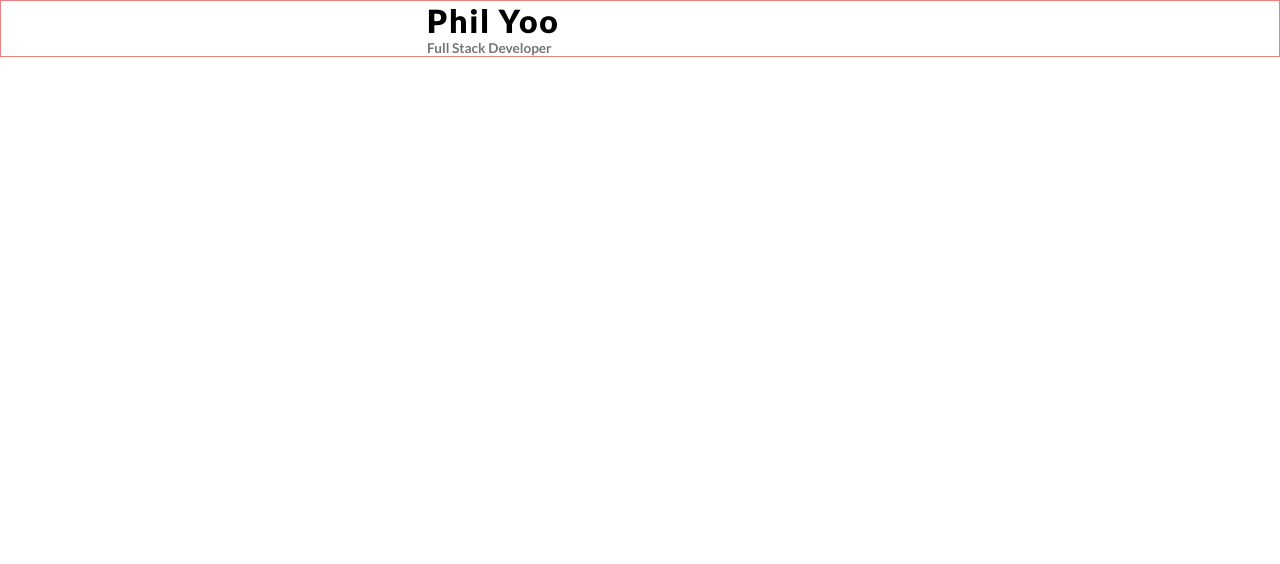
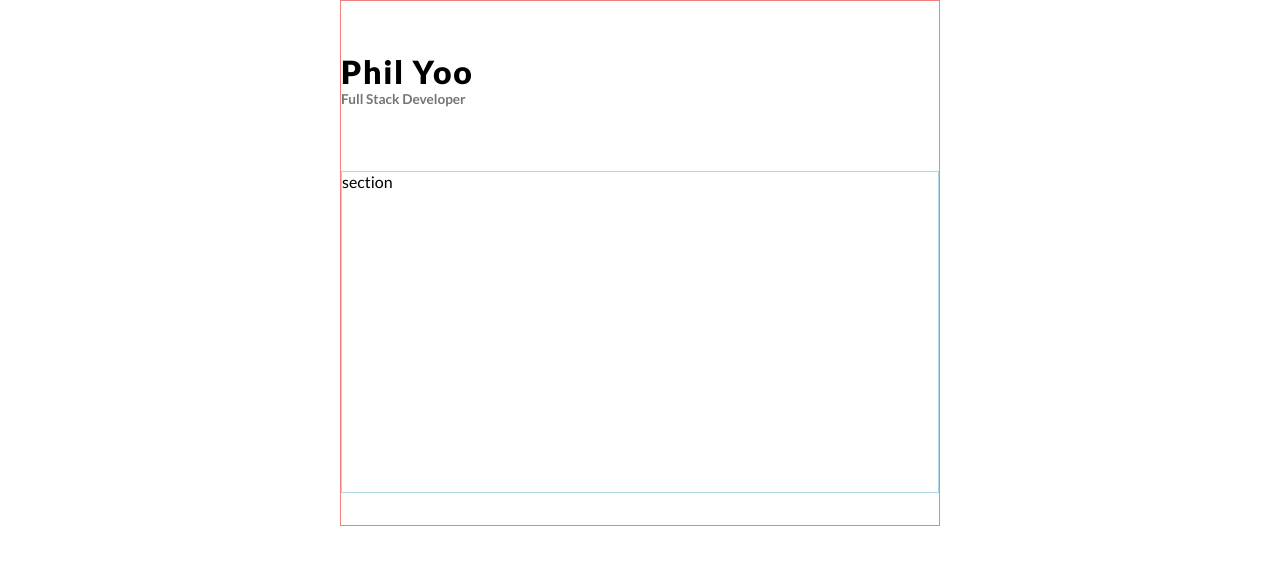
Before and after one commit to josemourinho333/josemourinho333.github.io, a React (Create React App) app: page / in a window 1280 px wide. Shown: the top 564 px of the page. Built offline with nearby package versions, Linux system fonts and the light colour scheme.

Commit message:
Add profile img

```diff
--- a/src/App.js
+++ b/src/App.js
@@ -1,10 +1,12 @@
 import "./scss/styles.js";
 import Intro from './components/Intro';
+import Featured from "./components/Featured/index.jsx";
 
 function App() {
   return (
     <div className="App">
       <Intro />
+      <Featured />
     </div>
   );
 }
--- /dev/null
+++ b/src/components/Featured/index.jsx
@@ -0,0 +1,11 @@
+import React from 'react';
+
+const Featured = () => {
+  return (
+    <section className="featured-container">
+      section
+    </section>
+  )
+}
+
+export default Featured;
--- /dev/null
+++ b/src/components/Intro/ProfileImg.jsx
@@ -0,0 +1,11 @@
+import React from 'react';
+
+const ProfileImg = () => {
+  return (
+    <div className='profile-img-container'>
+      <img src="" alt="" />
+    </div>
+  )
+}
+
+export default ProfileImg;
--- a/src/components/Intro/index.jsx
+++ b/src/components/Intro/index.jsx
@@ -1,8 +1,10 @@
 import React from 'react';
+import ProfileImg from './ProfileImg';
 
 const Intro = () => {
   return (
     <section className="intro-container">
+      <ProfileImg />
       <h3 className="name">Phil Yoo</h3>
       <p className="position">Full Stack Developer</p>
     </section>
--- a/src/index.css
+++ b/src/index.css
@@ -3,6 +3,8 @@ body {
   -webkit-font-smoothing: antialiased;
   -moz-osx-font-smoothing: grayscale;
   font-family: 'Lato', sans-serif;
+  width: 600px;
+  margin: 0 auto;
 }
 
 * {
--- a/src/scss/App.scss
+++ b/src/scss/App.scss
@@ -4,6 +4,5 @@
   background-color: v.$bg-white;
   display: grid;
   grid-template-columns: v.$mainGrid;
-
   border: 1px solid lightcoral;
 }
--- /dev/null
+++ b/src/scss/Featured.scss
@@ -0,0 +1,9 @@
+@use 'variables' as v;
+
+.featured-container {
+  grid-column-start: v.$gridAreaMid;
+  margin: v.$sectionYmargin;
+
+  border: 1px solid lightblue;
+  height: 40vh;
+}
--- a/src/scss/Intro.scss
+++ b/src/scss/Intro.scss
@@ -1,7 +1,8 @@
 @use 'variables' as v;
 
 .intro-container {
-  grid-area: v.$gridAreaMid;
+  // grid-area: v.$gridAreaMid;
+  margin: v.$sectionYmargin;
 
   .name {
     font-weight: v.$heavy;
--- a/src/scss/_variables.scss
+++ b/src/scss/_variables.scss
@@ -2,8 +2,11 @@
 $bg-white: #fff;
 
 // grid
-$mainGrid: repeat(3, 1fr);
-$gridAreaMid: auto / 2 / auto / 3;
+$mainGrid: 1fr;
+$gridAreaMid: 2 / 3;
+
+// margin
+$sectionYmargin: 2rem 0;
 
 // font weight
 $heavy: 900;
--- a/src/scss/styles.js
+++ b/src/scss/styles.js
@@ -1,2 +1,3 @@
 import './App.scss';
 import './Intro.scss';
+import './Featured.scss';
```
Also changed, not shown: 1 other file (tests, documents, lock files or other folders).
